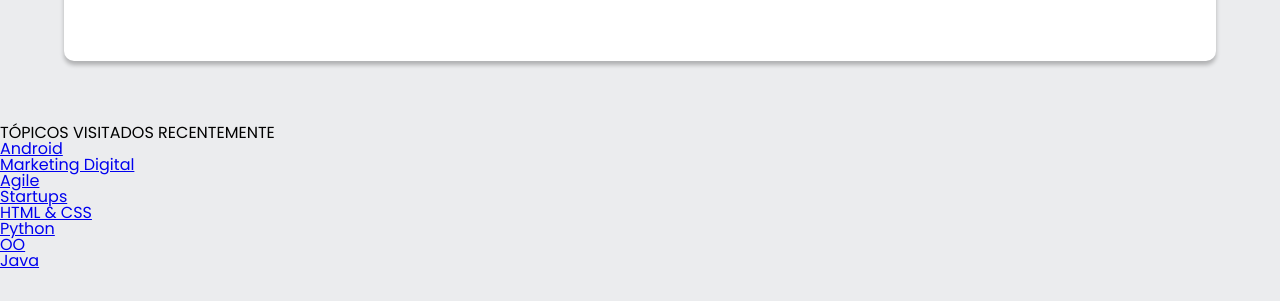
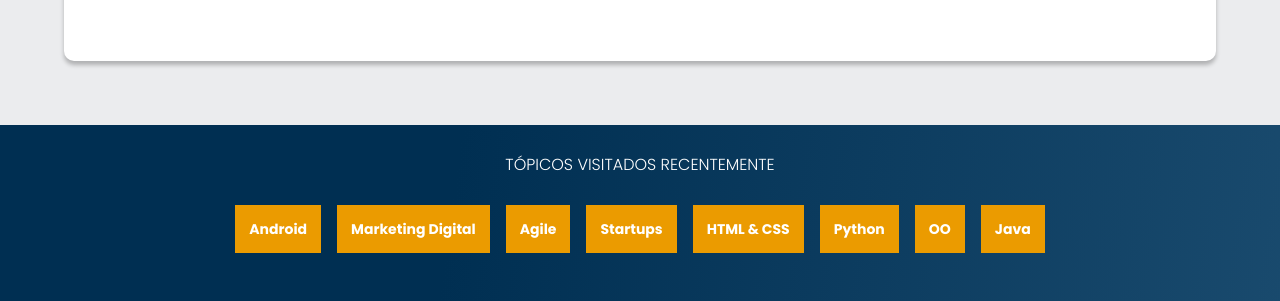
Before and after one commit to MarcoMarcal/alura_books, a plain HTML site: page index.html in a window 1280 px wide. Shown: the part 2667-2968 px from the top of the page. Before the commit the page ends 2939 px from the top, so only its background shows below. Drawn offline with nearby package versions, Linux system fonts and the light colour scheme.

Commit message:
modified:   style.css

```diff
--- a/style.css
+++ b/style.css
@@ -1,6 +1,7 @@
 @import url(./styles/header.css);
 @import url(./styles/banner.css);
 @import url(./styles/carrosel.css);
+@import url(./styles/topicos.css);
 
 :root{
     --back: #EBECEE;
--- /dev/null
+++ b/styles/topicos.css
@@ -0,0 +1,26 @@
+#topico{
+    background: var(--azul_gradiante);
+    text-align: center;
+    padding: 2em 0;
+}
+#titulo_topico{
+    color: var(--branco);
+    font-weight: 300;
+    margin-bottom: 1em;
+}
+#topico_lista{
+    display: flex;
+    flex-wrap: wrap;
+    justify-content: center;
+}
+#topico_itens{
+    margin: 2em 0.5em;
+}
+#topico_links{
+    background-color: var(--laranja);
+    color: var(--branco);
+    font-size: 14px;
+    font-weight: 700;
+    padding: 1em;
+    text-decoration: none;
+}
```
